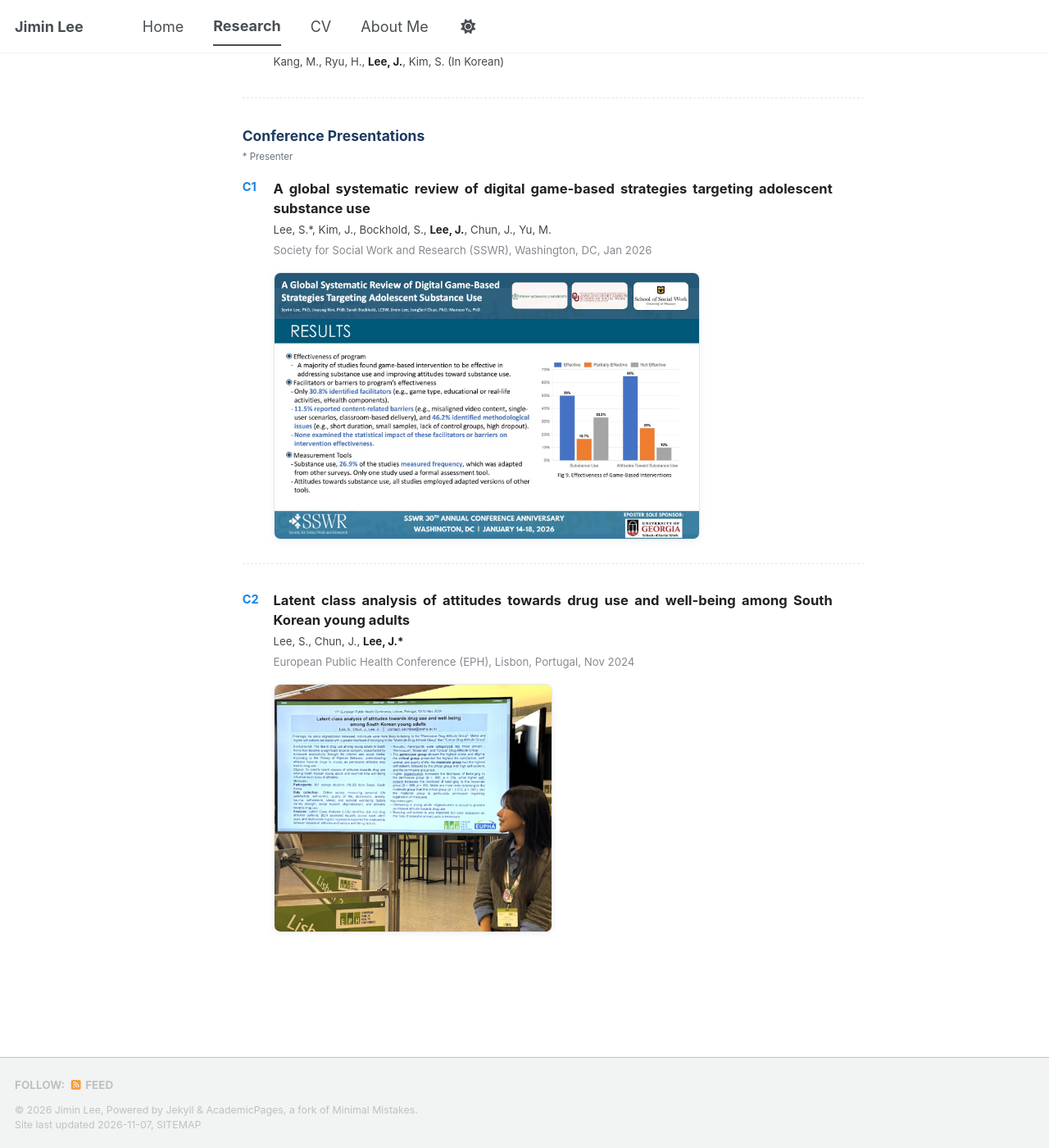
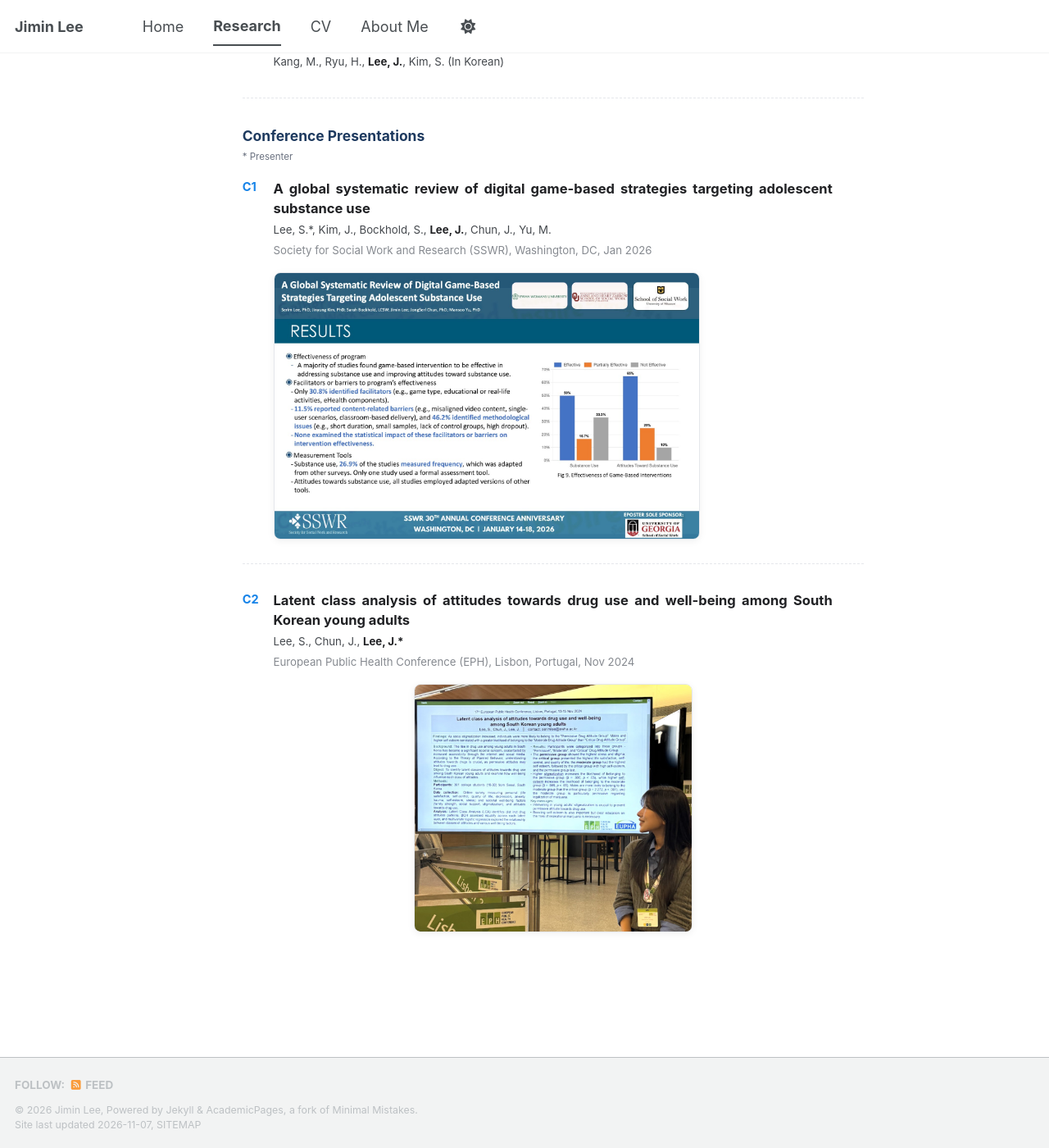
Before and after one commit to jiminlee-research/jiminlee-research.github.io, a Jekyll site: the page built from _pages/publications.html, in a window 1280 px wide and 1400 px high, scrolled down 2802 px. Shown: the whole window at 82% size. Built offline with Jekyll 4.4.1, drawn with Linux system fonts in a browser that asks for light colours; a style sheet for code colours, icons or effects is not loaded.

Commit message:
Center the EPH photo
Co-Authored-By: Claude Opus 5.5 <noreply@anthropic.com>
Claude-Session: https://claude.ai/code/session_01PcjxNfDHwsJtJ6agebrJHV

```diff
--- a/_pages/publications.html
+++ b/_pages/publications.html
@@ -57,7 +57,7 @@ author_profile: true
 .pub-figure img:hover { transform:scale(1.03); }
 .ri-card { transition:transform .15s, box-shadow .15s; }
 .ri-card:hover { transform:scale(1.03); box-shadow:0 4px 14px rgba(0,0,0,.08); }
-.pub-figure.pub-figure-sm { max-width:340px; }
+.pub-figure.pub-figure-sm { max-width:340px; margin-left:auto; margin-right:auto; }
 </style>
 
 <div class="ri-head"><h2>Research Interests</h2></div>
```
